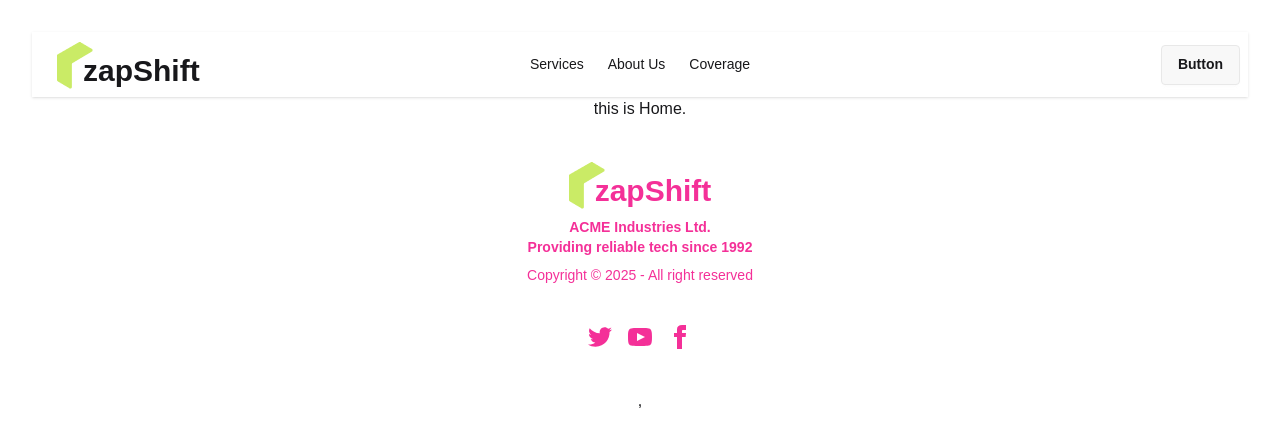
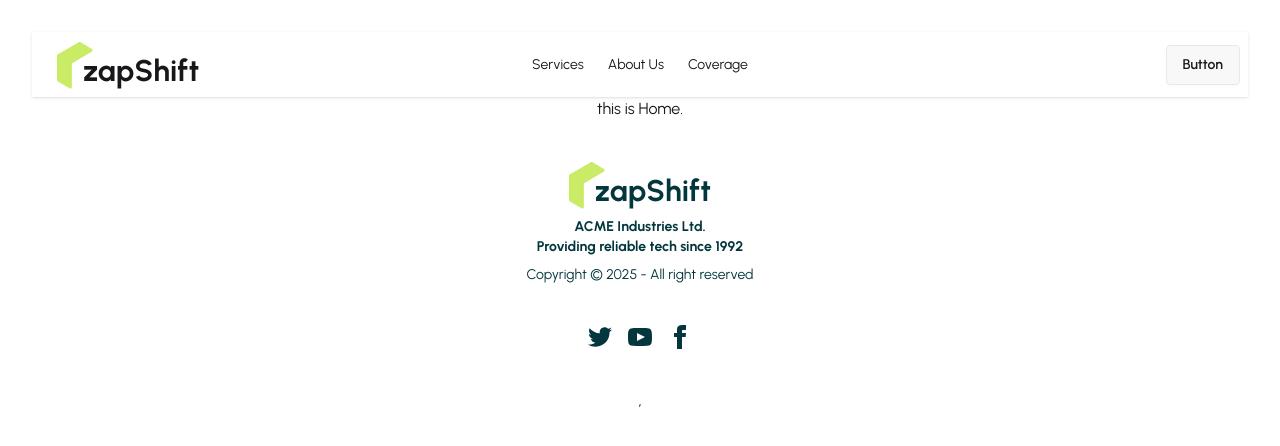
Before and after one commit to kohinurfatema/FINAL-PROJECT, a React (Vite) app in the folder zap-shift-client/: page / in a window 1280 px wide. Shown: the top 446 px of the page. Built offline with nearby package versions, Linux system fonts and the light colour scheme.

Commit message:
adding custom theme using daisyUI

```diff
--- a/zap-shift-client/src/index.css
+++ b/zap-shift-client/src/index.css
@@ -1,11 +1,18 @@
+@import url('https://fonts.googleapis.com/css2?family=Urbanist:ital,wght@0,100..900;1,100..900&display=swap');
 @import "tailwindcss";
-@plugin "daisyui";
+@plugin "daisyui" {
+   themes: light --default;
+};
+
+@plugin "daisyui/theme" {
+  name: "light";
+  default: true;
+  --color-primary: #CAEB66;
+  --color-secondary: #03373D;
+}
 
 
-@import url('https://fonts.googleapis.com/css2?family=Urbanist:ital,wght@0,100..900;1,100..900&display=swap');
-
-
-body{
+body {
   font-family: "Urbanist", sans-serif;
   font-optical-sizing: auto;
   font-style: normal;
--- a/zap-shift-client/src/layouts/RootLayout.jsx
+++ b/zap-shift-client/src/layouts/RootLayout.jsx
@@ -3,9 +3,10 @@ import { Outlet } from 'react-router';
 import Footer from '../pages/Shared/Footer/Footer';
 import NavBar from '../pages/Shared/Navbar/Navbar';
 
+
 const RootLayout = () => {
     return (
-        <div>
+        <div className='max-w-7xl mx-auto'>
             <NavBar></NavBar>
             <Outlet></Outlet>
             <Footer></Footer>
```
Also changed, not shown: 1 other file (tests, documents, lock files or other folders).
